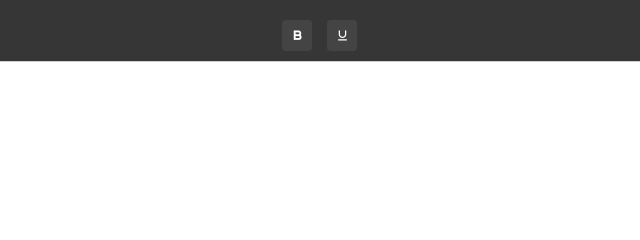
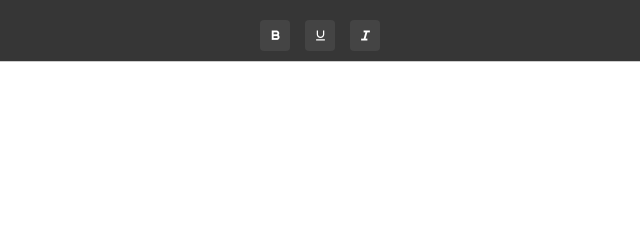
Before and after one commit to Thilina-jay/Text-Editor, a plain HTML site: page index.html in a window 1280 px wide. Shown: the top 240 px of the page, 313-953 px from the left. Drawn offline with nearby package versions, Linux system fonts and the light colour scheme.

Commit message:
Italic feature- button html part has been added

```diff
--- a/index.html
+++ b/index.html
@@ -17,6 +17,7 @@
     <div id="toolbar">
         <button id="bold" onclick="applyStyle('bold')"><img src="Resources/bold-regular-24.png" alt="B"></button>
         <button id="underline" onclick="applyStyle('underline')"><img src="Resources/underline-regular-24.png" alt="U"></button>
+        <button id="italic" onclick="applyStyle('italic')"><img src="Resources/italic-regular-24.png" alt="i"></button>
     </div>
     <!-- Text area -->
     <div id="text-area" contenteditable="true"></div>
```
